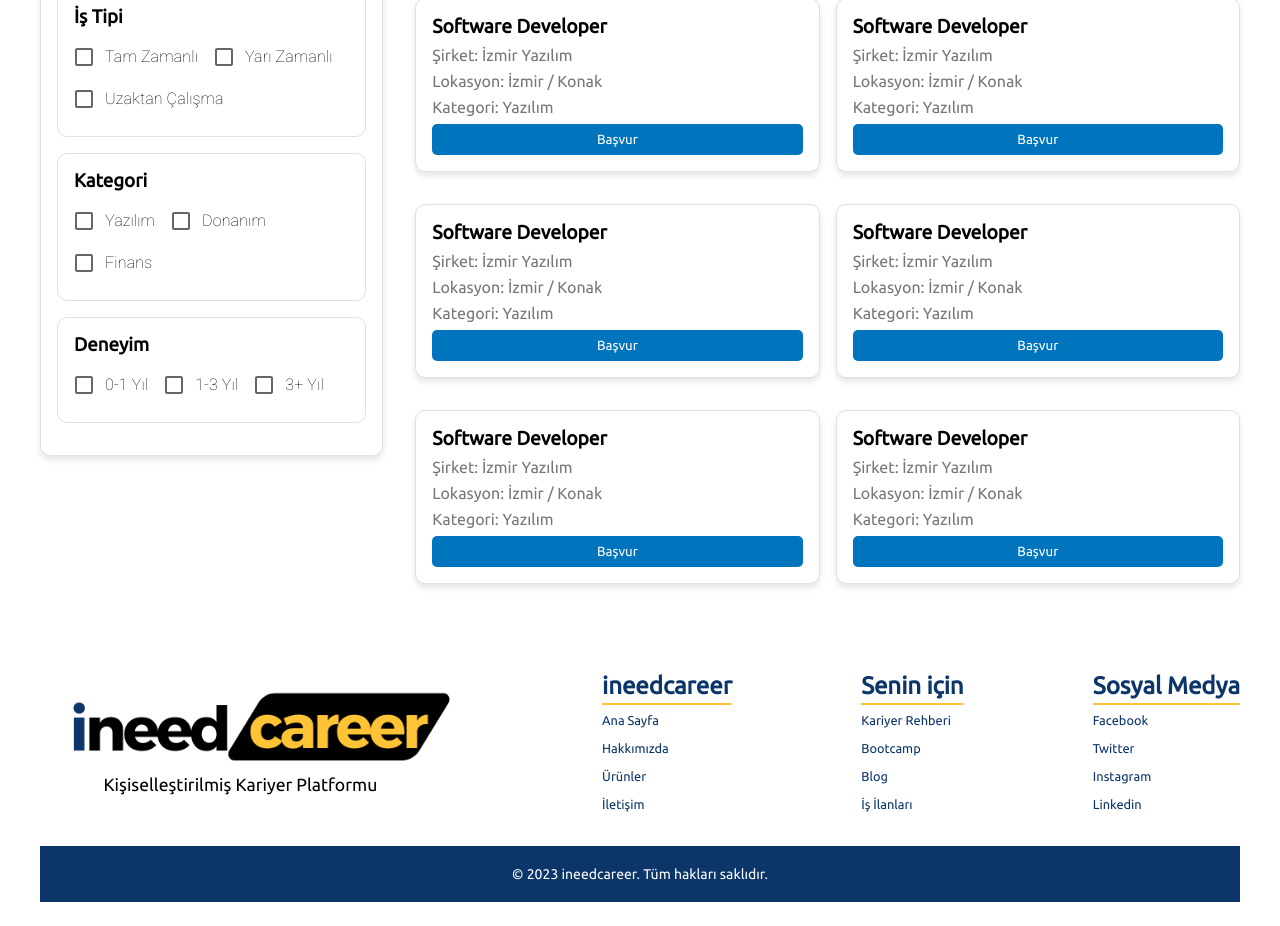
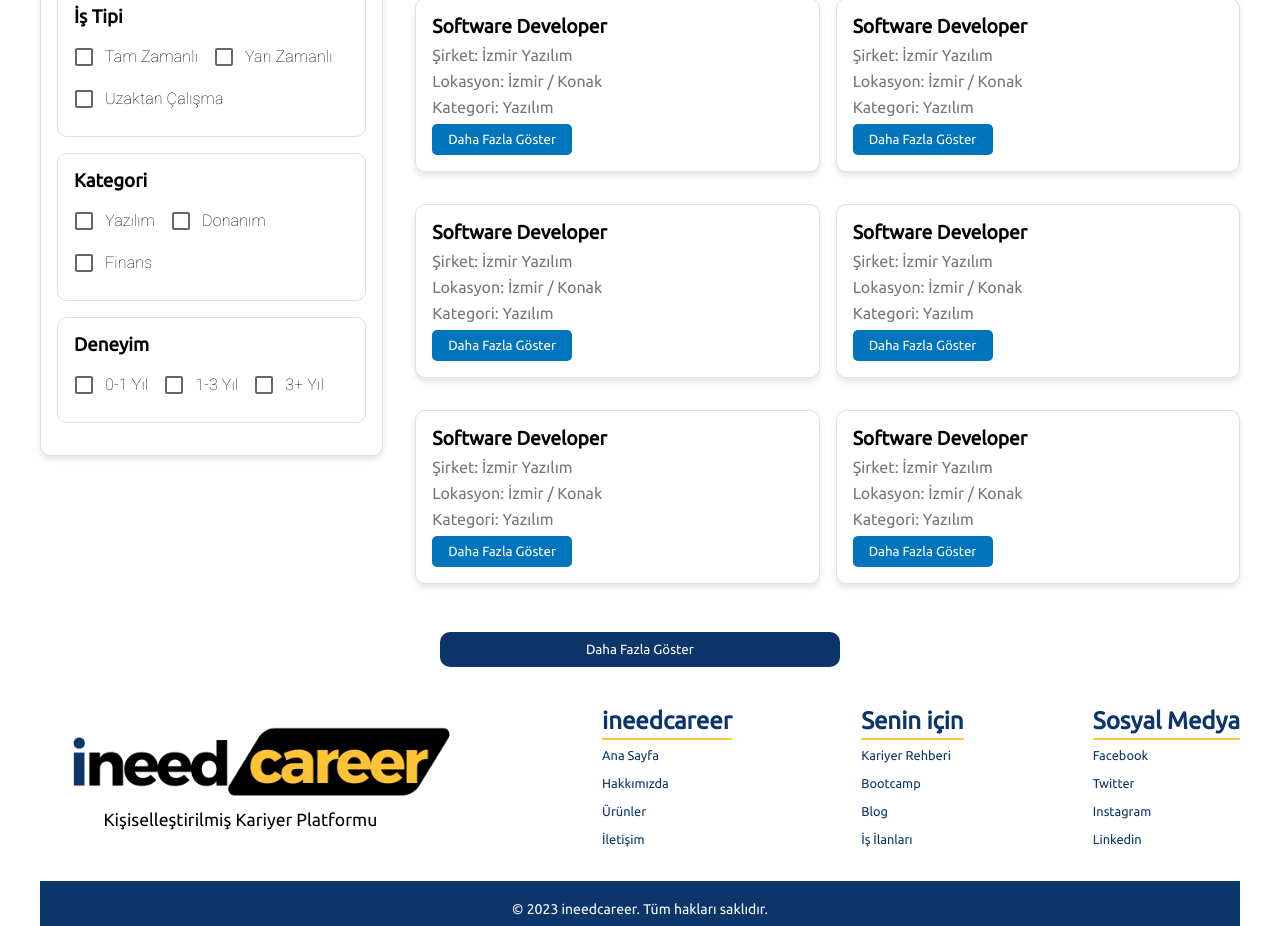
Before and after one commit to kaanboyacii/React.js-Node.js-Career, a React (Create React App) app: page /job-list in a window 1280 px wide. Shown: the part 320-1246 px from the top of the page. Built offline with nearby package versions, Linux system fonts and the light colour scheme; a web font is replaced by a local one.

Commit message:
Add see more button for jobs

```diff
--- a/src/App.js
+++ b/src/App.js
@@ -6,6 +6,7 @@ import Home from "./pages/home/Home";
 import Login from "./pages/login/Login";
 import Signup from "./pages/signup/Signup";
 import Joblist from "./pages/joblist/Joblist";
+import Job from "./pages/job/Job";
 
 function App() {
   const { darkMode } = useContext(DarkModeContext);
@@ -19,6 +20,7 @@ function App() {
             <Route path="login" element={<Login />} />
             <Route path="signup" element={<Signup />} />
             <Route path="job-list" element={<Joblist />} />
+            <Route path="job" element={<Job />} />
           </Route>
         </Routes>
       </BrowserRouter>
--- a/src/pages/joblist/Joblist.jsx
+++ b/src/pages/joblist/Joblist.jsx
@@ -1,4 +1,4 @@
-import React from "react";
+import React, { useState } from "react";
 import "./joblist.scss";
 import Navbar from "../../components/navbar/Navbar";
 import Footer from "../../components/footer/Footer";
@@ -8,6 +8,7 @@ import Box from "@mui/material/Box";
 import TextField from "@mui/material/TextField";
 import Autocomplete from "@mui/material/Autocomplete";
 import { motion } from "framer-motion";
+import { Link } from "react-router-dom";
 
 const countries = [
   { code: "AD", label: "Andorra", phone: "376" },
@@ -121,9 +122,40 @@ const jobCardsData = [
     location: "İzmir / Konak",
     category: "Yazılım",
   },
+  {
+    title: "Software Developer",
+    company: "İzmir Yazılım",
+    location: "İzmir / Konak",
+    category: "Yazılım",
+  },
+  {
+    title: "Software Developer",
+    company: "İzmir Yazılım",
+    location: "İzmir / Konak",
+    category: "Yazılım",
+  },
+  {
+    title: "Software Developer",
+    company: "İzmir Yazılım",
+    location: "İzmir / Konak",
+    category: "Yazılım",
+  },
+  {
+    title: "Software Developer",
+    company: "İzmir Yazılım",
+    location: "İzmir / Konak",
+    category: "Yazılım",
+  },
+  {
+    title: "Software Developer",
+    company: "İzmir Yazılım",
+    location: "İzmir / Konak",
+    category: "Yazılım",
+  },
 ];
 
 const Joblist = () => {
+  const [visibleJobCards, setVisibleJobCards] = useState(8);
   return (
     <div className="joblist">
       <Navbar />
@@ -196,16 +228,23 @@ const Joblist = () => {
           animate={{ opacity: 1, scale: 1 }}
           transition={{ duration: 0.3 }}
         >
-           {jobCardsData.map((job, index) => (
+          {jobCardsData.slice(0, visibleJobCards).map((job, index) => (
             <div className="job-card" key={index}>
               <h3>{job.title}</h3>
               <p>Şirket: {job.company}</p>
               <p>Lokasyon: {job.location}</p>
               <p>Kategori: {job.category}</p>
-              <button>Başvur</button>
+              <Link to="/job">
+                <button>Daha Fazla Göster</button>
+              </Link>{" "}
             </div>
           ))}
         </motion.div>
+      </div>
+      <div className="more-button">
+        <button onClick={() => setVisibleJobCards(visibleJobCards + 4)}>
+          Daha Fazla Göster
+        </button>
       </div>
       <Footer />
     </div>
--- a/src/pages/joblist/joblist.scss
+++ b/src/pages/joblist/joblist.scss
@@ -88,5 +88,24 @@
         }
       }
     }
+
+  }
+  .more-button {
+    display: flex;
+    justify-content: center;
+    align-items: center;
+    button {
+      width: 50vh;
+      padding: 10px 20px;
+      background-color: $primary-color; /* Özel renk seçimi yapabilirsiniz */
+      color: #fff;
+      border: none;
+      border-radius: 10px;
+      cursor: pointer;
+      transition: background-color 0.3s;
+    }
+    button:hover {
+      background-color: $secondary-color; /* Hover için arka plan rengi */
+    }
   }
 }
```
Lines whose indentation alone changed are shown as unchanged.
